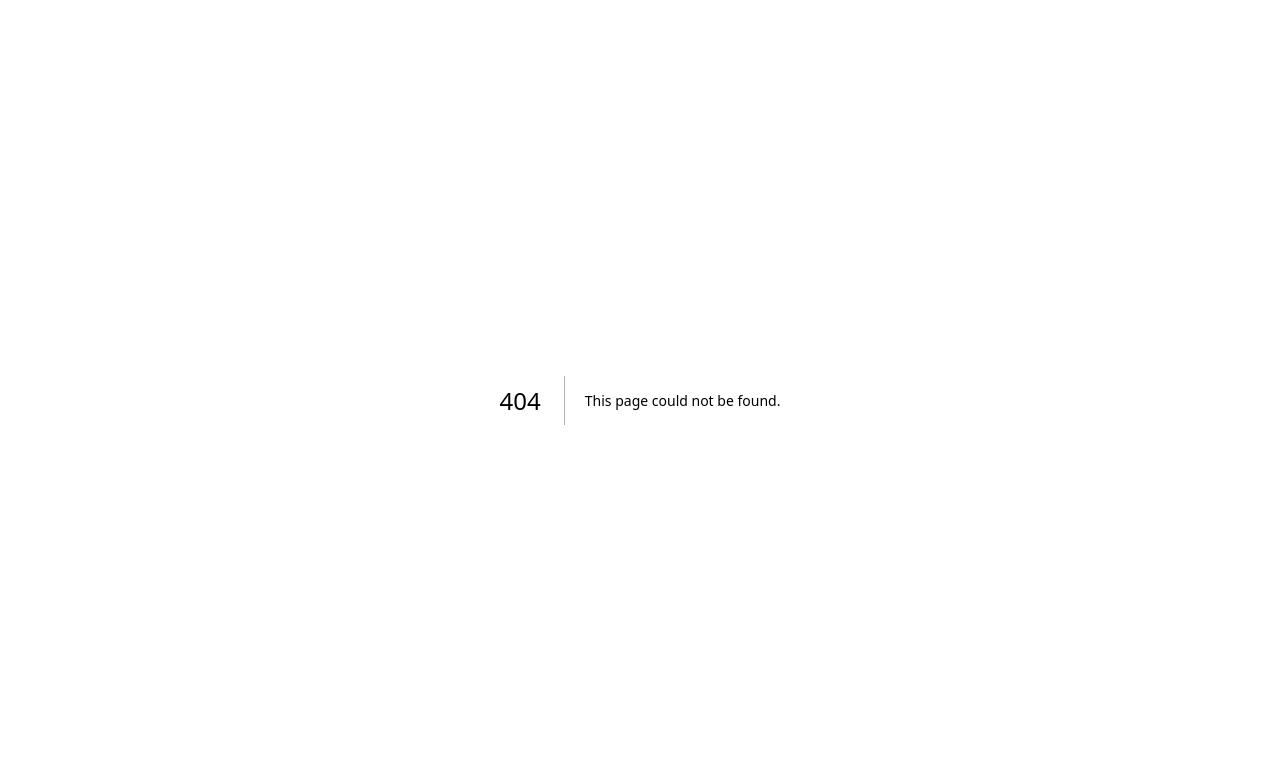
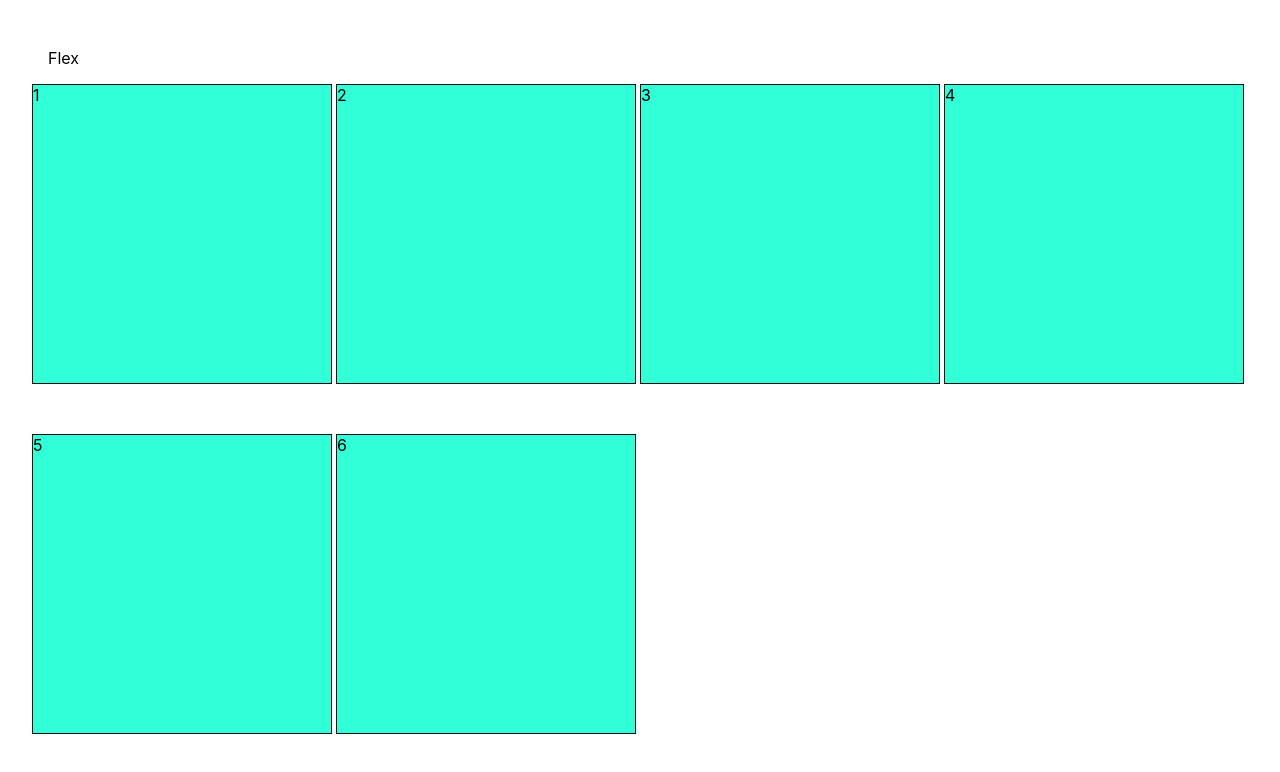
Before and after one commit to Eynzof/cheatsheet, a Next.js app: page /flex in a window 1280 px wide. Before the commit this address had no page. Shown: the top 772 px of the page. Built offline with nearby package versions, Linux system fonts and the light colour scheme.

Commit message:
basic layout

```diff
--- /dev/null
+++ b/pages/flex.tsx
@@ -0,0 +1,15 @@
+import styles from '../styles/Flex.module.css';
+
+export default function flex() {
+    return(<div className={styles.main}>
+        <header className={styles.header}>Flex</header>
+        <div className={styles.sections}>
+            <section className={styles.section}>1</section>
+            <section className={styles.section}>2</section>
+            <section className={styles.section}>3</section>
+            <section className={styles.section}>4</section>
+            <section className={styles.section}>5</section>
+            <section className={styles.section}>6</section>
+        </div>
+    </div>)
+}
--- /dev/null
+++ b/styles/Flex.module.css
@@ -0,0 +1,17 @@
+.main {
+    padding: 2rem;
+}
+.header {
+    padding: 1rem;
+}
+.sections {
+    display: grid;
+    grid-gap: 50px 0;
+    grid-template-columns: repeat(4, 1fr);
+}
+.section {
+    width: 300px;
+    height: 300px;
+    background-color: rgba(33,255,214,0.93);
+    border: 1px solid #111111;
+}
```
